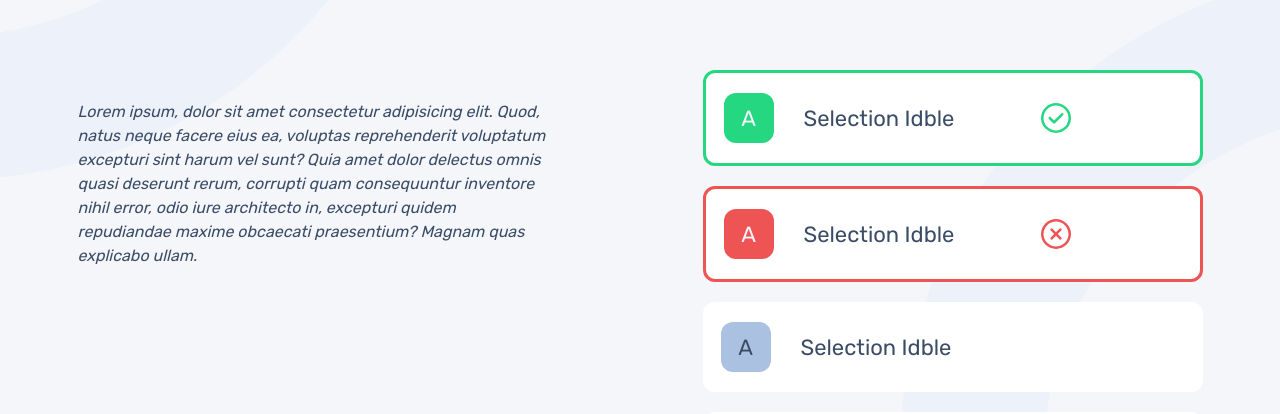
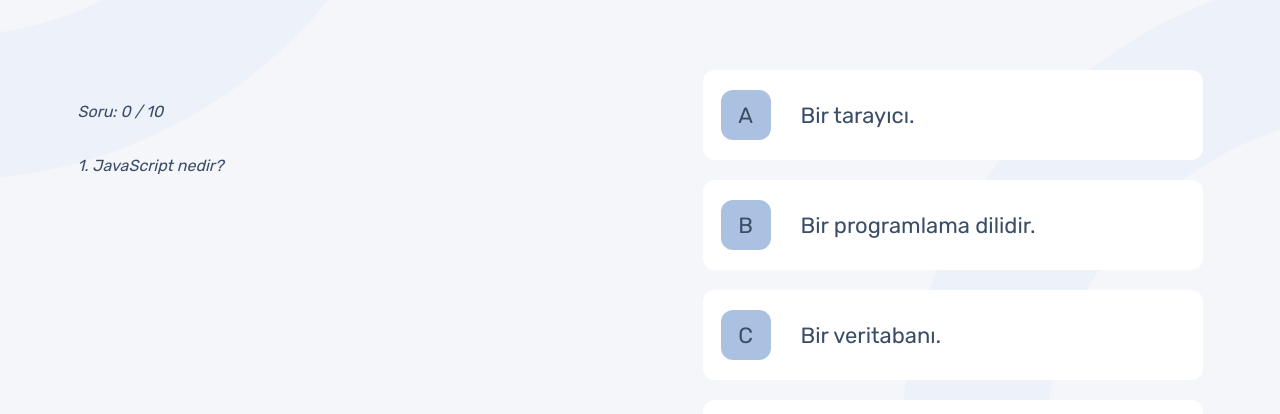
Before and after one commit to BerkayCongal/QuizApp, a React (Vite) app: page /Js in a window 1280 px wide. Shown: the part 384-798 px from the top of the page. Built offline with nearby package versions, Linux system fonts and the light colour scheme.

Commit message:
css sorular bitti

```diff
--- /dev/null
+++ b/src/components/datacss.jsx
@@ -0,0 +1,137 @@
+const CssList = [
+    {
+        soru: "1. Hangi CSS özelliği, bir elementin içerdiği içeriği düzenler ve hizalar?",
+
+        cevap: {
+            a: "margin",
+            b: "padding",
+            c: "display",
+            d: "text-align"
+        }
+    },
+    {
+        soru:"2. -em- birimini kullanmanın başlıca avantajı nedir?",
+
+        cevap: {
+            a:"A) Piksel cinsinden daha hassas olması",
+            b: "Yüzde cinsinden daha esnek olması",
+            c: "Kullanımının daha basit olması",
+            d: "Tarayıcı uyumluluğunun daha yüksek olması",
+        }
+    },
+    {
+        soru:" 3. CSS'de z-index özelliği ne işe yarar?",
+
+        cevap:
+        {
+            a: "Renk tonunu belirler",
+            b: "Elementin konumunu belirler",
+            c: "Font boyutunu belirler",
+            d: "Animasyon hızını belirler",
+        }
+    },
+    {
+        soru:"4. Float özelliği ile ilgili doğru ifade hangisidir?",
+
+        cevap: {
+            a: "Elementi yatayda konumlandırmak için kullanılır",
+            b: "Elementi dikeyde konumlandırmak için kullanılır",
+            c: "Sayfadaki tüm elementleri ortalar",
+            d: "Elementin zemin rengini belirler"
+        }
+    },
+    {
+        soru:"5. Bir elementin boyutunu ve kenar yuvarlaklığını aynı özellikle belirlemek için kullanılan CSS özelliği nedir?",
+
+        cevap: {
+            a: " width",
+            b: "height",
+            c: "border-radius",
+            d: "margin",
+        }
+    },
+    {
+        soru: "6. box-shadow özelliği ne işe yarar?",
+
+        cevap: {
+            a: "Bir öğenin kutusuna gölge ekler",
+            b: "Bir öğenin kenarlarına çerçeve ekler",
+            c: "Bir öğenin arka plan rengini belirler",
+            d: "Bir öğenin boyutunu belirler",
+
+        }
+
+    },
+    {
+        soru:"7 position: absolute özelliği ne işe yarar?",
+
+        cevap: {
+            a: "Bir öğeyi belirli bir konumda sabitlemek için kullanılır",
+            b: "Bir öğenin normal akıştan çıkmasını sağlar",
+            c: "Bir öğenin sayfa içindeki konumunu belirler",
+            d: "Bir öğenin boyutunu ayarlamak için kullanılır",
+        }
+    },
+    {
+        soru: "8. box-shadow özelliği ne işe yarar?",
+
+        cevap:{
+            a: "Bir öğenin kutusuna gölge ekler",
+            b: "Bir öğenin kenarlarına çerçeve ekler.",
+            c: "Bir öğenin arka plan rengini belirler.",
+            d: "Bir öğenin boyutunu belirler",
+        }
+    },
+    {
+        soru:"9. CSS preprocessor nedir ?",
+
+        cevap: {
+            a: "CSS'in önemli özelliklerini ekleyen bir eklenti.",
+            b: "CSS yazmayı kolaylaştıran bir dil.",
+            c: "CSS hatalarını düzeltmek için kullanılan bir araç.",
+            d: "CSS dosyalarını sıkıştıran bir program.",
+        }
+    },
+    {
+        soru:"10. CSS kısaltması neyi ifade eder?",
+
+
+        cevap: {
+            a: "Creative Style Sheet",
+            b: "Computer Style Sheet",
+            c: "Cascading Style Sheet",
+            d: "Colorful Style Sheet",
+        }
+    }
+
+
+]
+
+
+
+
+
+
+
+
+
+
+// Soru: C) display
+
+// Soru: B) Yüzde cinsinden daha esnek olması
+
+// Soru: B) Elementin konumunu belirler
+
+// Soru: A) Elementi yatayda konumlandırmak için kullanılır
+
+// Soru: C) border-radius
+
+// C) Sayfanın farklı cihazlara uyumlu olmasını sağlamak için kullanılır.
+
+// B) Bir öğenin normal akıştan çıkmasını sağlar.
+// A) Bir öğenin kutusuna gölge ekler.
+// B) CSS yazmayı kolaylaştıran bir dil.,
+// C) Cascading Style Sheet
+
+
+export default CssList
--- /dev/null
+++ b/src/components/datajs.jsx
@@ -0,0 +1,122 @@
+ const datajs = [
+    {
+        soru:"1. JavaScript nedir?",
+
+        cevap: {
+            a: "Bir tarayıcı.",
+            b: "Bir programlama dilidir.",
+            c: "Bir veritabanı.",
+            d: "Bir işletim sistemi."
+        }
+    },
+    {
+        soru:"2. console.log nedir ve ne işe yarar?" ,
+
+        cevap:{
+            d: "Bir fonksiyonu çağırmak için kullanılır.",
+            b: "Konsola bir mesaj yazdırmak için kullanılır.",
+            c: "Tarayıcıyı kapatmak için kullanılır.",
+            d: "HTML elementlerini seçmek için kullanılır.",
+        }
+    },
+    {
+        soru:"3. array ve object arasındaki temel fark nedir?",
+
+        cevap: {
+            a: "İkisi arasında temel bir fark yoktur.",
+            b: "array sıralı bir liste iken, object: key-value çiftlerini içerir.",
+            c: "object bir veri tipi değildir.",
+            d: "array sadece sayıları içerir."
+        }
+    },
+    {
+        soru:"4. callback function nedir?",
+
+        cevap: {
+            a: "Bir işlem tamamlandığında çağrılan bir fonksiyondur.",
+            b: "Bir fonksiyonun geri dönüş değeridir.",
+            c: "Bir döngüdür.",
+            d: "JavaScript'te kullanılamaz."
+        }
+    },
+    {
+        soru:"5. event listener nedir?",
+
+        cevap:{
+            a: "Bir fonksiyonun sonunu belirten bir özel nesnedir.",
+            b:" Belirli bir olayın gerçekleşmesini bekleyen ve buna tepki veren bir fonksiyondur.",
+            c: "Bir dizeyi dinler.",
+            d: "Sadece sayıları dinler.,"
+        }
+    },
+    {
+        soru:"6. if-else ifadesi ne işe yarar?",
+
+        cevap: {
+            a: "Bir döngüyü sonlandırır.",
+            b: "Belirli bir koşulu kontrol eder ve buna göre kod bloklarını çalıştırır.",
+            c:" Bir fonksiyonu tanımlar.",
+            d: "JavaScript'te kullanılamaz.",
+        }
+    },
+    {
+        soru:"7. DOM nedir ve ne işe yarar?",
+
+        cevap:{
+            a: " HTML belgeleri için bir nesne modelidir ve sayfadaki içeriği temsil eder.",
+            b: "Bir programlama dilidir.",
+            c: "JavaScript ile ilgili bir hata türüdür.",
+            d: "Sadece CSS'te kullanılır.",
+        }
+    },
+    {
+        soru:"8. JavaScript'te Arrow function nasıl tanımlanır?",
+
+
+        cevap: {
+            a: "function myFunction() {}",
+            b:" myFunction => {}",
+            c: "function = myFunction() {}",
+            d: "myFunction = () => {}",
+        }
+    },
+    {
+        soru:"9.JavaScript'te map fonksiyonu ne işe yarar? ",
+
+        cevap: {
+            a: "Bir döngüyü oluşturmak için kullanılır.",
+            b: "Bir dizi içindeki her öğe için belirli bir işlemi uygulamak için kullanılır.",
+            c: "Bir fonksiyonun geri dönüş değerini değiştirmek için kullanılır.",
+            d: "Bir sayının mutlak değerini döndürmek için kullanılır.",
+        }
+    },
+    {
+        soru:"10. addEventListener nedir ve ne işe yarar?",
+
+        cevap: {
+            a: "Bir dil kuralıdır.",
+            b: "Bir nesnenin olayına bir olay dinleyici eklemek için kullanılır.",
+            c: "Bir değişkenin değerini değiştirmek için kullanılır.",
+            d: "Bir fonksiyonun adıdır."
+        }
+    }
+]
+
+
+
+export default datajs;
+
+
+
+
+
+"1-B) Bir programlama dilidir."
+"2-B) Konsola bir mesaj yazdırmak için kullanılır."
+"3-B) array sıralı bir liste iken, object key-value çiftlerini içerir."
+"4-A) Bir işlem tamamlandığında çağrılan bir fonksiyondur."
+"5-B) Belirli bir olayın gerçekleşmesini bekleyen ve buna tepki veren bir fonksiyondur."
+"6-b"
+"7-a"
+"8D) myFunction = () => {}"
+"9-B"
+"10-b"
--- a/src/index.css
+++ b/src/index.css
@@ -90,6 +90,7 @@
         padding: 20px 18px;
         border: none;
         background-color: var(--clr-white);
+        /* border: 3px solid white; */
     }
 
     & .allbutton img {
@@ -111,7 +112,7 @@
         color: var(--clr-pink);
     }
 
-    & :active {
+    & button:active {
         border: 1px solid var(--clr-pink);
 
         & span {
@@ -392,9 +393,3 @@
         border-radius: 9px;
     }
 }
-
-
-body {
-    background-color: #26D782;
-    height: 100vh;
-}
--- a/src/pages/Css.jsx
+++ b/src/pages/Css.jsx
@@ -1,12 +1,39 @@
 import { useState } from "react"
 import Darknight from '../components/Darknight';
+import CssList from "../components/datacss";
 
 export default function Css() {
     const  [panel,setPanel ] = useState(false);
 
+    let soru = 0;
+
+    const cssQuiz = CssList.map((x,i)=> {
+        if(i !== soru ) return;
+        return (
+            <>
+              <div className="quiz-question" style={ panel ?  {color: "var(--clr-lightwht)"} : {color: "var(--clr-nav)"}}>
+                            <p>Soru: {soru} / 10</p>
+                            <p>{x.soru}</p>
+                    </div>
+                    <div className="seletions">
+                        <button className="allbutton" style={ panel ?  {backgroundColor: "var(--clr-nav)",color: "var(--clr-white"} : {backgroundColor: "var(--clr-white)",color: "var(--clr-nav"}} ><span>A</span>{x.cevap.a} <img  src="/src/img/True.svg" alt="" /></button>
+                        <button className="allbutton" style={ panel ?  {backgroundColor: "var(--clr-nav)",color: "var(--clr-white"} : {backgroundColor: "var(--clr-white)",color: "var(--clr-nav"}} ><span>B</span>{x.cevap.b} <img  src="/src/img/False.svg" alt="" /></button>
+                        <button className="allbutton" style={ panel ?  {backgroundColor: "var(--clr-nav)",color: "var(--clr-white"} : {backgroundColor: "var(--clr-white)",color: "var(--clr-nav"}} ><span>C</span>{x.cevap.c} <img src="/src/img/False.svg" alt="" /></button>
+                        <button className="allbutton" style={ panel ?  {backgroundColor: "var(--clr-nav)",color: "var(--clr-white"} : {backgroundColor: "var(--clr-white)",color: "var(--clr-nav"}} ><span>D</span>{x.cevap.d} <img src="/src/img/False.svg" alt="" /></button>
+                        <div className="system">
+                        <button className="btn">Button Hover</button>
+                        </div>
+                    </div>
+            </>
+        )
+    })
+
+
+
     function drknghPanel() {
         setPanel(!panel)
     }
+
     return(
         <div className="container" style={ panel ? {backgroundColor: "#313E51"} : {backgroundImage:"url(/src/img/back.svg)"}}>
             <div className='menü-container'>
@@ -21,21 +48,7 @@
                        </div>
                 </div>
                 <div className='sections-btn'>
-                    <div className="quiz-question" style={ panel ?  {color: "var(--clr-lightwht)"} : {color: "var(--clr-nav)"}}>
-                        <p>
-                            Lorem ipsum, dolor sit amet consectetur adipisicing elit. Quod, natus neque facere eius ea, voluptas reprehenderit voluptatum excepturi sint harum vel sunt? Quia amet dolor delectus omnis quasi deserunt rerum, corrupti quam consequuntur inventore nihil error, odio iure architecto in, excepturi quidem repudiandae maxime obcaecati praesentium? Magnam quas explicabo ullam.
-                        </p>
-                    </div>
-                    <div className="seletions">
-                        <button className="allbutton" aria-selected="true" style={ panel ?  {backgroundColor: "var(--clr-nav)",color: "var(--clr-white"} : {backgroundColor: "var(--clr-white)",color: "var(--clr-nav"}} ><span>A</span>Selection Idble <img  src="/src/img/True.svg" alt="" /></button>
-                        <button className="allbutton" aria-selected="false" style={ panel ?  {backgroundColor: "var(--clr-nav)",color: "var(--clr-white"} : {backgroundColor: "var(--clr-white)",color: "var(--clr-nav"}} ><span>A</span>Selection Idble <img  src="/src/img/False.svg" alt="" /></button>
-                        <button className="allbutton"style={ panel ?  {backgroundColor: "var(--clr-nav)",color: "var(--clr-white"} : {backgroundColor: "var(--clr-white)",color: "var(--clr-nav"}} ><span>A</span>Selection Idble <img src="/src/img/False.svg" alt="" /></button>
-                        <button className="allbutton"style={ panel ?  {backgroundColor: "var(--clr-nav)",color: "var(--clr-white"} : {backgroundColor: "var(--clr-white)",color: "var(--clr-nav"}} ><span>A</span>Selection Idble <img src="/src/img/False.svg" alt="" /></button>
-                        <div className="system">
-                        <button className="btn">Button Hover</button>
-                        </div>
-                    </div>
-
+                        {cssQuiz}
                 </div>
             </div>
         </div>
--- a/src/pages/Javascript.jsx
+++ b/src/pages/Javascript.jsx
@@ -1,8 +1,37 @@
 import { useState } from "react"
 import Darknight from '../components/Darknight';
+import datajs from "../components/datajs";
+
 
 export default function Javascript() {
-    const  [panel,setPanel ] = useState(false);
+     const  [panel,setPanel ] = useState(false);
+
+        let soru = 0;
+        const jsQuiz = datajs.map((x,i) => {
+        if(i !== soru) return;
+
+        return(
+            <>
+                <div className="quiz-question" style={ panel ?  {color: "var(--clr-lightwht)"} : {color: "var(--clr-nav)"}}>
+                        <p>Soru: {soru} / 10</p>
+                    <p>{x.soru}</p>
+                </div>
+                <div className="seletions">
+                    <button className="allbutton" style={ panel ?  {backgroundColor: "var(--clr-nav)",color: "var(--clr-white"} : {backgroundColor: "var(--clr-white)",color: "var(--clr-nav"}} ><span>A</span>{x.cevap.a} <img  src="/src/img/True.svg" alt="" /></button>
+                    <button className="allbutton" style={ panel ?  {backgroundColor: "var(--clr-nav)",color: "var(--clr-white"} : {backgroundColor: "var(--clr-white)",color: "var(--clr-nav"}} ><span>B</span>{x.cevap.b} <img  src="/src/img/False.svg" alt="" /></button>
+                    <button className="allbutton" style={ panel ?  {backgroundColor: "var(--clr-nav)",color: "var(--clr-white"} : {backgroundColor: "var(--clr-white)",color: "var(--clr-nav"}} ><span>C</span>{x.cevap.c} <img src="/src/img/False.svg" alt="" /></button>
+                    <button className="allbutton" style={ panel ?  {backgroundColor: "var(--clr-nav)",color: "var(--clr-white"} : {backgroundColor: "var(--clr-white)",color: "var(--clr-nav"}} ><span>D</span>{x.cevap.d} <img src="/src/img/False.svg" alt="" /></button>
+                    <div className="system">
+                    <button className="btn">Button Hover</button>
+                    </div>
+                    {/* aria-selected="false" */}
+                </div>
+
+            </>
+
+        )
+
+    })
 
     function drknghPanel() {
         setPanel(!panel)
@@ -22,21 +51,7 @@
                        </div>
                 </div>
                 <div className='sections-btn'>
-                    <div className="quiz-question" style={ panel ?  {color: "var(--clr-lightwht)"} : {color: "var(--clr-nav)"}}>
-                        <p>
-                            Lorem ipsum, dolor sit amet consectetur adipisicing elit. Quod, natus neque facere eius ea, voluptas reprehenderit voluptatum excepturi sint harum vel sunt? Quia amet dolor delectus omnis quasi deserunt rerum, corrupti quam consequuntur inventore nihil error, odio iure architecto in, excepturi quidem repudiandae maxime obcaecati praesentium? Magnam quas explicabo ullam.
-                        </p>
-                    </div>
-                    <div className="seletions">
-                        <button className="allbutton" aria-selected="true" style={ panel ?  {backgroundColor: "var(--clr-nav)",color: "var(--clr-white"} : {backgroundColor: "var(--clr-white)",color: "var(--clr-nav"}} ><span>A</span>Selection Idble <img  src="/src/img/True.svg" alt="" /></button>
-                        <button className="allbutton" aria-selected="false" style={ panel ?  {backgroundColor: "var(--clr-nav)",color: "var(--clr-white"} : {backgroundColor: "var(--clr-white)",color: "var(--clr-nav"}} ><span>A</span>Selection Idble <img  src="/src/img/False.svg" alt="" /></button>
-                        <button className="allbutton"style={ panel ?  {backgroundColor: "var(--clr-nav)",color: "var(--clr-white"} : {backgroundColor: "var(--clr-white)",color: "var(--clr-nav"}} ><span>A</span>Selection Idble <img src="/src/img/False.svg" alt="" /></button>
-                        <button className="allbutton"style={ panel ?  {backgroundColor: "var(--clr-nav)",color: "var(--clr-white"} : {backgroundColor: "var(--clr-white)",color: "var(--clr-nav"}} ><span>A</span>Selection Idble <img src="/src/img/False.svg" alt="" /></button>
-                        <div className="system">
-                        <button className="btn">Button Hover</button>
-                        </div>
-                    </div>
-
+                    {jsQuiz}
                 </div>
             </div>
         </div>
```
Also changed, not shown: src/components/dataHtml.jsx (renamed from src/components/Html.jsx, +0 -17 lines), src/pages/Html.jsx (+7 -4 lines).
